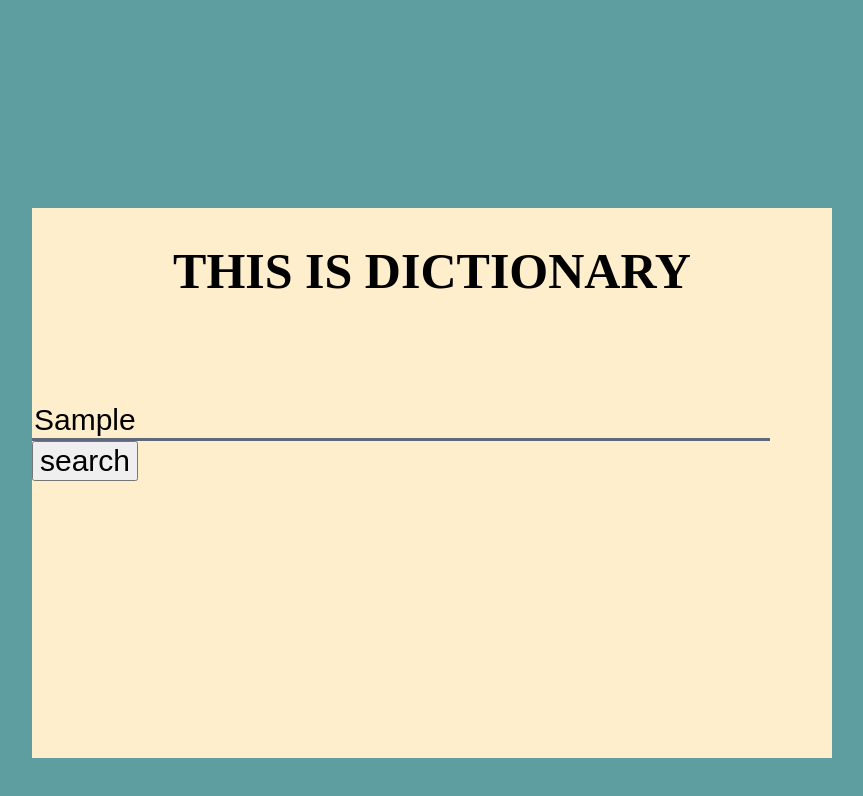
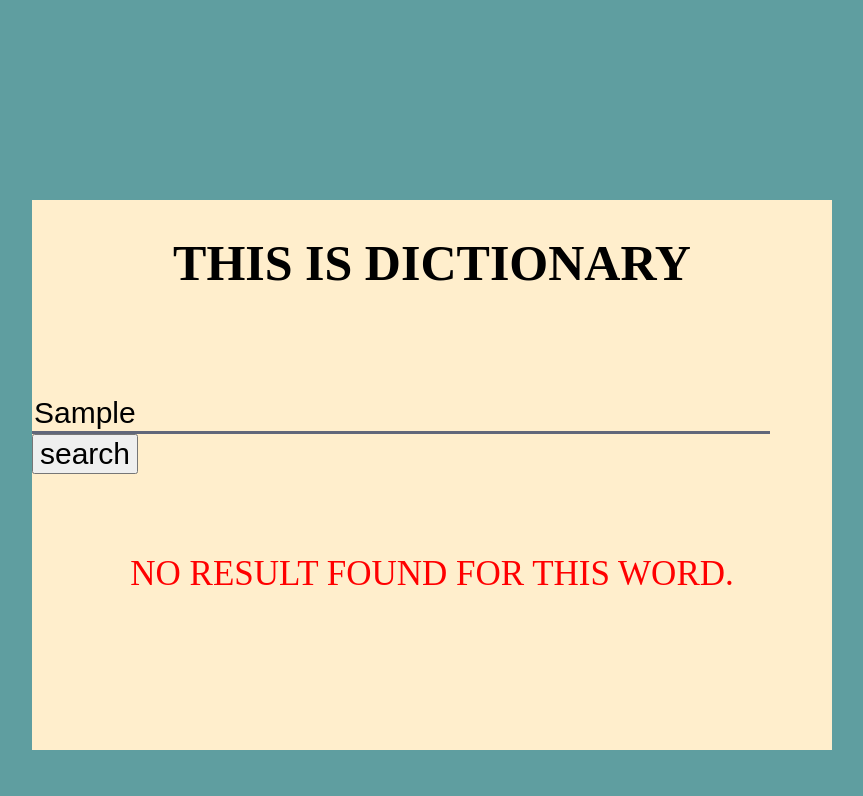
Before and after one commit to Ronit3015/JS-Project, a plain HTML site: page index.html in a window 1280 px wide. Both pictures are taken after typing "Sample" into the empty fields and a click on the button "search". Shown: the whole page, without its empty margins (208-1071 px from the left). Drawn offline with nearby package versions, Linux system fonts and the light colour scheme; no server answers.

Commit message:
add extra functions

```diff
--- a/app.js
+++ b/app.js
@@ -14,8 +14,10 @@ function show(defiArr) {
     defContainer.innerText = "";
 
     let p = document.createElement("p");
+    p.innerText = "";
     p.innerHTML = `<b style=color:red;>Meaning</b> -${defi.meanings[0].definitions[0].definition}
                 `;
+
     defContainer.appendChild(p);
     p.classList.add("font")
   }
@@ -30,6 +32,16 @@ async function getWord(word) {
     console.log(res.data)
     return res.data;
   } catch(e) {
+    if(massage="Request failed with status code 404"){
+      console.log("ni");
+      let defContainer = document.querySelector("#defContainer");
+    defContainer.innerText = "";
+
+    let p = document.createElement("p");
+    p.innerHTML = `NO RESULT FOUND FOR THIS WORD.`;
+    defContainer.appendChild(p);
+    p.classList.add("error")
+    }
     console.log("error - " , e)
     return [];
   }
--- a/style.css
+++ b/style.css
@@ -10,7 +10,7 @@
     display: flex;
     align-items: center;
     justify-content: center;
-    padding-top: 200px;
+    margin-top: 200px;
 }
 
 body {
@@ -29,7 +29,7 @@ input {
     outline: none;
     border-bottom: 3px solid #61677A;
     font-size: 30px;
-    padding-top: 70px;
+    margin-top: 70px;
 }
 
 
@@ -38,7 +38,14 @@ button {
 }
 
 .font{
-    padding-top: 50px;
+    margin-top: 50px;
     font-size: 25px;
     color: rgb(69, 178, 124);
 }
+
+.error {
+    margin-top: 80px;
+    font-size: 35px;
+    color:red;
+    text-align: center;
+}
```
